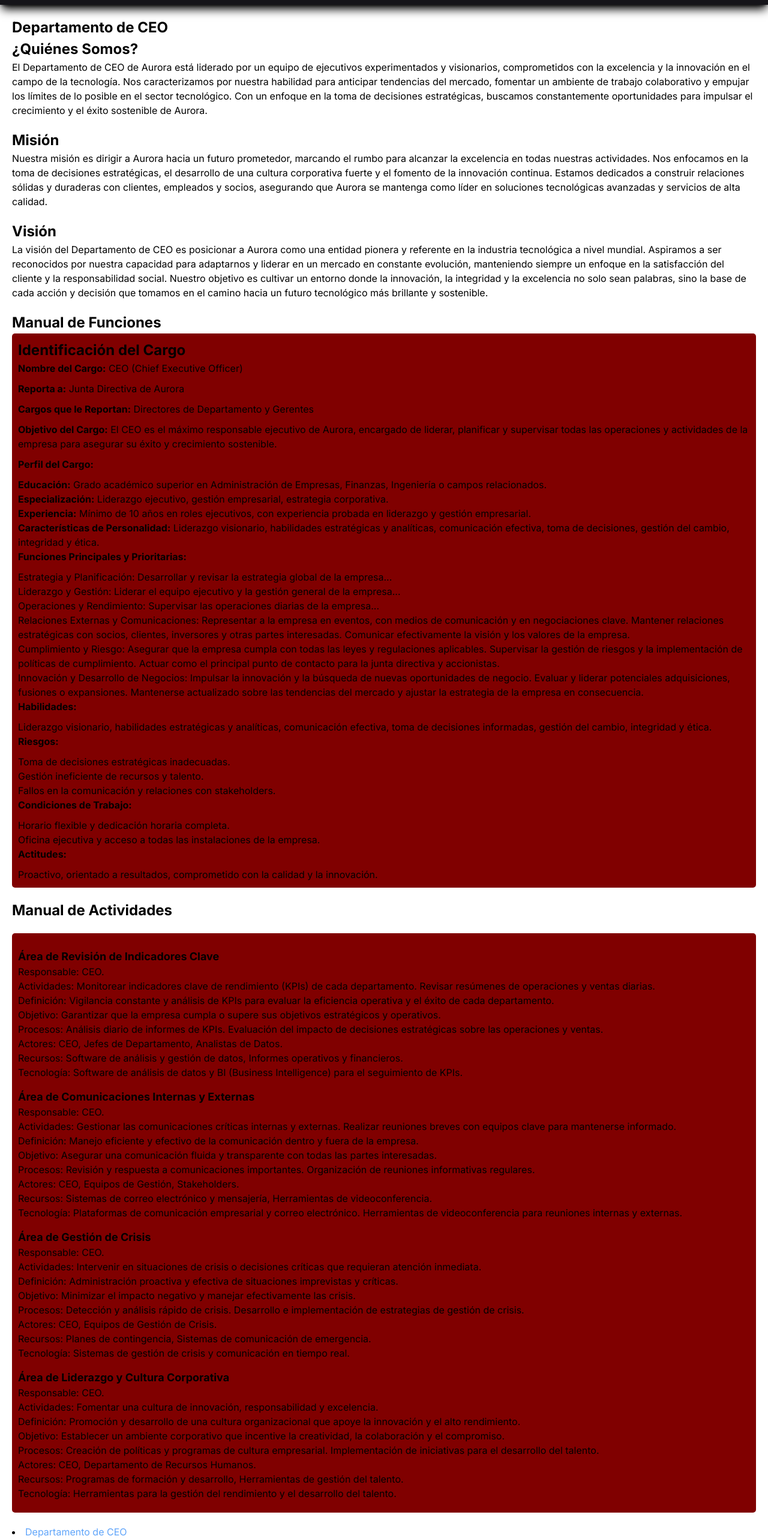
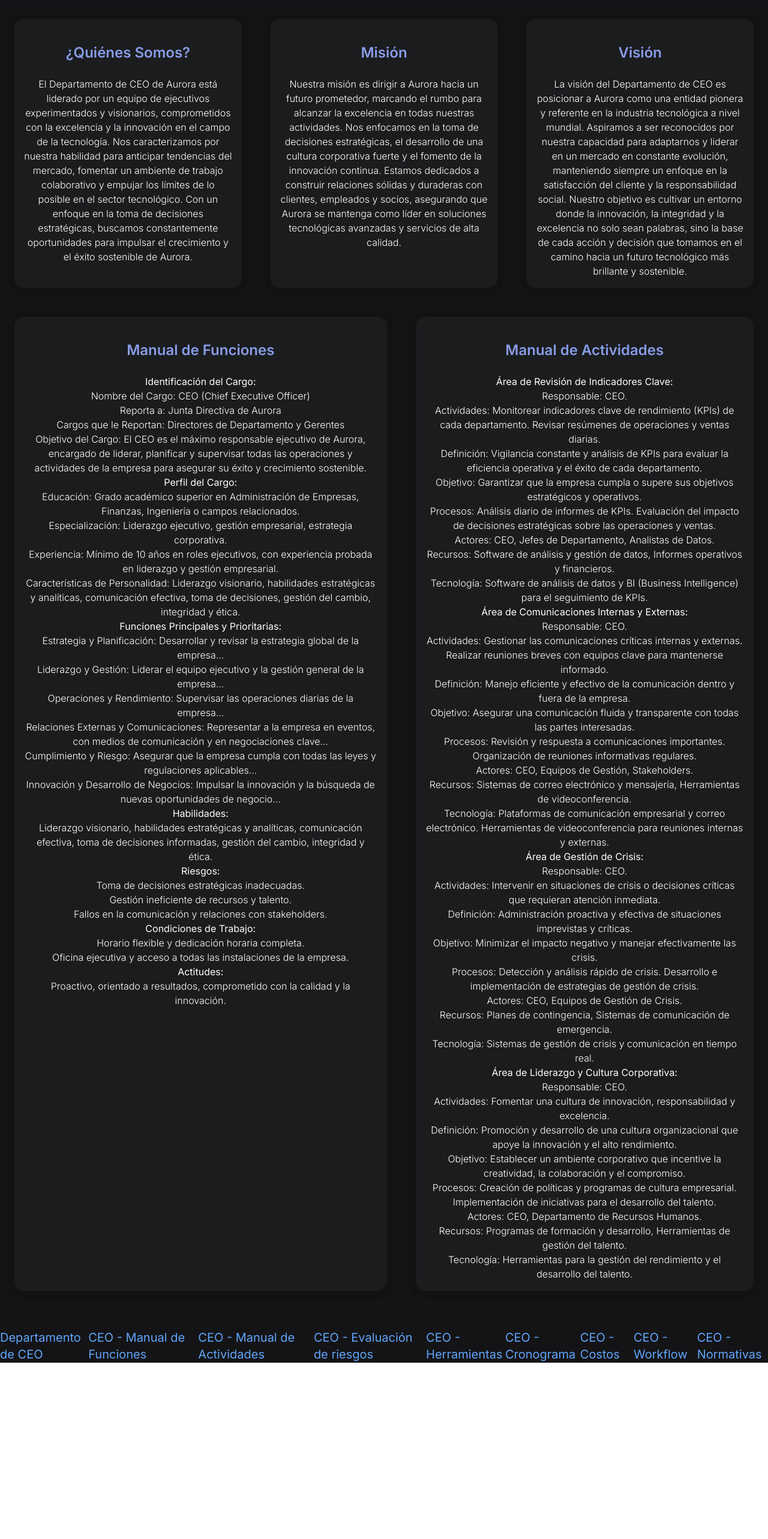
Before and after one commit to JZane21/aurora-bolivia, a Next.js app: page /departamentos/ceo in a window 1280 px wide. Shown: the part 80-2646 px from the top of the page at 60% size. After the commit the page ends 2352 px from the top, so only its background shows below. Built offline with nearby package versions, Linux system fonts and the light colour scheme.

Commit message:
Mejora estetica

```diff
--- a/src/app/departamentos/ceo/page.tsx
+++ b/src/app/departamentos/ceo/page.tsx
@@ -1,287 +1,245 @@
 import React from 'react';
+import Image from 'next/image';
+import ceoImage from '../../../assets/ceoImage.webp'; // Asegúrate de tener una imagen relevante aquí
 
 const CEOPage = () => {
-  const pageContainerStyle = {
-    padding: '20px',
-  };
+  return (
+    <div className="flex flex-col w-full h-full bg-[#141416]">
 
-  const sectionStyle = {
-    marginBottom: '20px',
-  };
-
-  const linkStyle = {
-    color: '#00BFFF',
-    textDecoration: 'none',
-  };
-
-  const titleStyle = {
-    fontSize: '24px',
-    fontWeight: 'bold',
-  };
-
-  const subtitleStyle = {
-    fontSize: '18px',
-    fontWeight: 'bold',
-    marginTop: '15px'
-  };
-
-  const contentStyle = {
-    marginBottom: '10px',
-  };
-
-  const manualStyle = {
-    backgroundColor: '#800000',
-    padding: '10px',
-    borderRadius: '5px'
-  };
-
-  const manualActivitiesStyle = {
-    backgroundColor: '#800000',
-    padding: '10px',
-    borderRadius: '5px',
-    marginTop: '20px',
-  };
-
-  return (
-    <div style={pageContainerStyle}>
-      <h2 style={titleStyle}>Departamento de CEO</h2>
-
+      {/* Secciones de Información */}
+      <div className="flex flex-row w-full">
         {/* Sección Quiénes Somos */}
-      <div style={sectionStyle}>
-        <h3 style={titleStyle}>¿Quiénes Somos?</h3>
-        <p style={contentStyle}>
+        <div className="flex flex-col bg-[#1B1C1E] rounded-3xl border-8 border-[#121213] shadow-md text-center items-center w-1/3 p-4 m-4">
+          <label className="text-[#889CE7] font-semibold text-2xl my-6">¿Quiénes Somos?</label>
+          <p className="text-white font-light">
             El Departamento de CEO de Aurora está liderado por un equipo de ejecutivos experimentados y
             visionarios, comprometidos con la excelencia y la innovación en el campo de la tecnología.
             Nos caracterizamos por nuestra habilidad para anticipar tendencias del mercado, fomentar un
             ambiente de trabajo colaborativo y empujar los límites de lo posible en el sector tecnológico.
-          Con un enfoque en la toma de decisiones estratégicas, buscamos constantemente oportunidades para
-          impulsar el crecimiento y el éxito sostenible de Aurora.
+            Con un enfoque en la toma de decisiones estratégicas, buscamos constantemente oportunidades
+            para impulsar el crecimiento y el éxito sostenible de Aurora.
           </p>
         </div>
 
         {/* Sección Misión */}
-      <div style={sectionStyle}>
-        <h3 style={titleStyle}>Misión</h3>
-        <p style={contentStyle}>
-          Nuestra misión es dirigir a Aurora hacia un futuro prometedor, marcando el rumbo para alcanzar
-          la excelencia en todas nuestras actividades. Nos enfocamos en la toma de decisiones estratégicas,
-          el desarrollo de una cultura corporativa fuerte y el fomento de la innovación continua. Estamos
-          dedicados a construir relaciones sólidas y duraderas con clientes, empleados y socios, asegurando
-          que Aurora se mantenga como líder en soluciones tecnológicas avanzadas y servicios de alta calidad.
+        <div className="flex flex-col bg-[#1B1C1E] rounded-3xl border-8 border-[#121213] shadow-md text-center items-center w-1/3 p-4 m-4">
+          <label className="text-[#889CE7] font-semibold text-2xl my-6">Misión</label>
+          <p className="text-white font-light">
+            Nuestra misión es dirigir a Aurora hacia un futuro prometedor, marcando el rumbo para
+            alcanzar la excelencia en todas nuestras actividades. Nos enfocamos en la toma de
+            decisiones estratégicas, el desarrollo de una cultura corporativa fuerte y el fomento
+            de la innovación continua. Estamos dedicados a construir relaciones sólidas y duraderas
+            con clientes, empleados y socios, asegurando que Aurora se mantenga como líder en
+            soluciones tecnológicas avanzadas y servicios de alta calidad.
           </p>
         </div>
 
         {/* Sección Visión */}
-      <div style={sectionStyle}>
-        <h3 style={titleStyle}>Visión</h3>
-        <p style={contentStyle}>
-          La visión del Departamento de CEO es posicionar a Aurora como una entidad pionera y referente en
-          la industria tecnológica a nivel mundial. Aspiramos a ser reconocidos por nuestra capacidad para
-          adaptarnos y liderar en un mercado en constante evolución, manteniendo siempre un enfoque en la
-          satisfacción del cliente y la responsabilidad social. Nuestro objetivo es cultivar un entorno donde
-          la innovación, la integridad y la excelencia no solo sean palabras, sino la base de cada acción y
-          decisión que tomamos en el camino hacia un futuro tecnológico más brillante y sostenible.
+        <div className="flex flex-col bg-[#1B1C1E] rounded-3xl border-8 border-[#121213] shadow-md text-center items-center w-1/3 p-4 m-4">
+          <label className="text-[#889CE7] font-semibold text-2xl my-6">Visión</label>
+          <p className="text-white font-light">
+            La visión del Departamento de CEO es posicionar a Aurora como una entidad pionera y
+            referente en la industria tecnológica a nivel mundial. Aspiramos a ser reconocidos
+            por nuestra capacidad para adaptarnos y liderar en un mercado en constante evolución,
+            manteniendo siempre un enfoque en la satisfacción del cliente y la responsabilidad
+            social. Nuestro objetivo es cultivar un entorno donde la innovación, la integridad y
+            la excelencia no solo sean palabras, sino la base de cada acción y decisión que tomamos
+            en el camino hacia un futuro tecnológico más brillante y sostenible.
           </p>
+        </div>
       </div>
 
       {/* Sección Manual de Funciones */}
-       <div style={sectionStyle}>
-        <h3 style={titleStyle}>Manual de Funciones</h3>
-        <div style={manualStyle}>
-          <h4 style={titleStyle}>Identificación del Cargo</h4>
-          <p style={contentStyle}><strong>Nombre del Cargo:</strong> CEO (Chief Executive Officer)</p>
-          <p style={contentStyle}><strong>Reporta a:</strong> Junta Directiva de Aurora</p>
-          <p style={contentStyle}><strong>Cargos que le Reportan:</strong> Directores de Departamento y Gerentes</p>
-          <p style={contentStyle}><strong>Objetivo del Cargo:</strong> El CEO es el máximo responsable ejecutivo de Aurora, encargado de liderar, planificar y supervisar todas las operaciones y actividades de la empresa para asegurar su éxito y crecimiento sostenible.</p>
-          <p style={contentStyle}><strong>Perfil del Cargo:</strong></p>
+      <div className="flex flex-row w-full">
+        <div className="flex flex-col bg-[#1B1C1E] rounded-3xl border-8 border-[#121213] shadow-md text-center items-center w-full p-4 m-4">
+          <label className="text-[#889CE7] font-semibold text-2xl my-6">Manual de Funciones</label>
+          <div className="text-white font-light">
+            <p><strong>Identificación del Cargo:</strong></p>
             <ul>
-            <li><strong>Educación:</strong> Grado académico superior en Administración de Empresas, Finanzas, Ingeniería o campos relacionados.</li>
-            <li><strong>Especialización:</strong> Liderazgo ejecutivo, gestión empresarial, estrategia corporativa.</li>
-            <li><strong>Experiencia:</strong> Mínimo de 10 años en roles ejecutivos, con experiencia probada en liderazgo y gestión empresarial.</li>
-            <li><strong>Características de Personalidad:</strong> Liderazgo visionario, habilidades estratégicas y analíticas, comunicación efectiva, toma de decisiones, gestión del cambio, integridad y ética.</li>
+              <li>Nombre del Cargo: CEO (Chief Executive Officer)</li>
+              <li>Reporta a: Junta Directiva de Aurora</li>
+              <li>Cargos que le Reportan: Directores de Departamento y Gerentes</li>
+              <li>Objetivo del Cargo: El CEO es el máximo responsable ejecutivo de Aurora, encargado de liderar, planificar y supervisar todas las operaciones y actividades de la empresa para asegurar su éxito y crecimiento sostenible.</li>
             </ul>
-          <p style={contentStyle}><strong>Funciones Principales y Prioritarias:</strong></p>
+
+            <p><strong>Perfil del Cargo:</strong></p>
+            <ul>
+              <li>Educación: Grado académico superior en Administración de Empresas, Finanzas, Ingeniería o campos relacionados.</li>
+              <li>Especialización: Liderazgo ejecutivo, gestión empresarial, estrategia corporativa.</li>
+              <li>Experiencia: Mínimo de 10 años en roles ejecutivos, con experiencia probada en liderazgo y gestión empresarial.</li>
+              <li>Características de Personalidad: Liderazgo visionario, habilidades estratégicas y analíticas, comunicación efectiva, toma de decisiones, gestión del cambio, integridad y ética.</li>
+            </ul>
+
+            <p><strong>Funciones Principales y Prioritarias:</strong></p>
             <ul>
               <li>Estrategia y Planificación: Desarrollar y revisar la estrategia global de la empresa...</li>
               <li>Liderazgo y Gestión: Liderar el equipo ejecutivo y la gestión general de la empresa...</li>
               <li>Operaciones y Rendimiento: Supervisar las operaciones diarias de la empresa...</li>
-            <li>Relaciones Externas y Comunicaciones: Representar a la empresa en eventos, con medios de comunicación y en negociaciones clave. Mantener relaciones estratégicas con socios, clientes, inversores y otras partes interesadas. Comunicar efectivamente la visión y los valores de la empresa.</li>
-          <li>Cumplimiento y Riesgo: Asegurar que la empresa cumpla con todas las leyes y regulaciones aplicables. Supervisar la gestión de riesgos y la implementación de políticas de cumplimiento. Actuar como el principal punto de contacto para la junta directiva y accionistas.</li>
-          <li>Innovación y Desarrollo de Negocios: Impulsar la innovación y la búsqueda de nuevas oportunidades de negocio. Evaluar y liderar potenciales adquisiciones, fusiones o expansiones. Mantenerse actualizado sobre las tendencias del mercado y ajustar la estrategia de la empresa en consecuencia.</li>
+              <li>Relaciones Externas y Comunicaciones: Representar a la empresa en eventos, con medios de comunicación y en negociaciones clave...</li>
+              <li>Cumplimiento y Riesgo: Asegurar que la empresa cumpla con todas las leyes y regulaciones aplicables...</li>
+              <li>Innovación y Desarrollo de Negocios: Impulsar la innovación y la búsqueda de nuevas oportunidades de negocio...</li>
+            </ul>
 
-          <p style={contentStyle}><strong>Habilidades:</strong></p>
+            <p><strong>Habilidades:</strong></p>
             <ul>
               <li>Liderazgo visionario, habilidades estratégicas y analíticas, comunicación efectiva, toma de decisiones informadas, gestión del cambio, integridad y ética.</li>
             </ul>
 
-          <p style={contentStyle}><strong>Riesgos:</strong></p>
+            <p><strong>Riesgos:</strong></p>
             <ul>
               <li>Toma de decisiones estratégicas inadecuadas.</li>
               <li>Gestión ineficiente de recursos y talento.</li>
               <li>Fallos en la comunicación y relaciones con stakeholders.</li>
             </ul>
 
-          <p style={contentStyle}><strong>Condiciones de Trabajo:</strong></p>
+            <p><strong>Condiciones de Trabajo:</strong></p>
             <ul>
               <li>Horario flexible y dedicación horaria completa.</li>
               <li>Oficina ejecutiva y acceso a todas las instalaciones de la empresa.</li>
             </ul>
 
-          <p style={contentStyle}><strong>Actitudes:</strong></p>
+            <p><strong>Actitudes:</strong></p>
             <ul>
               <li>Proactivo, orientado a resultados, comprometido con la calidad y la innovación.</li>
-          </ul>
             </ul>
           </div>
         </div>
 
         {/* Sección Manual de Actividades */}
-      <div style={sectionStyle}>
-        <h3 style={titleStyle}>Manual de Actividades</h3>
-        <div style={manualActivitiesStyle}>
+      <div className="flex flex-row w-full">
+        <div className="flex flex-col bg-[#1B1C1E] rounded-3xl border-8 border-[#121213] shadow-md text-center items-center w-full p-4 m-4">
+          <label className="text-[#889CE7] font-semibold text-2xl my-6">Manual de Actividades</label>
+          <div className="text-white font-light">
             {/* Área de Revisión de Indicadores Clave */}
-          <h4 style={subtitleStyle}>Área de Revisión de Indicadores Clave</h4>
-          <p style={contentStyle}>
-            Responsable: CEO.<br />
-            Actividades: Monitorear indicadores clave de rendimiento (KPIs) de cada departamento. Revisar resúmenes de operaciones y ventas diarias.<br />
-            Definición: Vigilancia constante y análisis de KPIs para evaluar la eficiencia operativa y el éxito de cada departamento.<br />
-            Objetivo: Garantizar que la empresa cumpla o supere sus objetivos estratégicos y operativos.<br />
-            Procesos: Análisis diario de informes de KPIs. Evaluación del impacto de decisiones estratégicas sobre las operaciones y ventas.<br />
-            Actores: CEO, Jefes de Departamento, Analistas de Datos.<br />
-            Recursos: Software de análisis y gestión de datos, Informes operativos y financieros.<br />
-            Tecnología: Software de análisis de datos y BI (Business Intelligence) para el seguimiento de KPIs.
-          </p>
+            <p><strong>Área de Revisión de Indicadores Clave:</strong></p>
+            <ul>
+              <li>Responsable: CEO.</li>
+              <li>Actividades: Monitorear indicadores clave de rendimiento (KPIs) de cada departamento. Revisar resúmenes de operaciones y ventas diarias.</li>
+              <li>Definición: Vigilancia constante y análisis de KPIs para evaluar la eficiencia operativa y el éxito de cada departamento.</li>
+              <li>Objetivo: Garantizar que la empresa cumpla o supere sus objetivos estratégicos y operativos.</li>
+              <li>Procesos: Análisis diario de informes de KPIs. Evaluación del impacto de decisiones estratégicas sobre las operaciones y ventas.</li>
+              <li>Actores: CEO, Jefes de Departamento, Analistas de Datos.</li>
+              <li>Recursos: Software de análisis y gestión de datos, Informes operativos y financieros.</li>
+              <li>Tecnología: Software de análisis de datos y BI (Business Intelligence) para el seguimiento de KPIs.</li>
+            </ul>
 
             {/* Área de Comunicaciones Internas y Externas */}
-          <h4 style={subtitleStyle}>Área de Comunicaciones Internas y Externas</h4>
-          <p style={contentStyle}>
-            Responsable: CEO.<br />
-            Actividades: Gestionar las comunicaciones críticas internas y externas. Realizar reuniones breves con equipos clave para mantenerse informado.<br />
-            Definición: Manejo eficiente y efectivo de la comunicación dentro y fuera de la empresa.<br />
-            Objetivo: Asegurar una comunicación fluida y transparente con todas las partes interesadas.<br />
-            Procesos: Revisión y respuesta a comunicaciones importantes. Organización de reuniones informativas regulares.<br />
-            Actores: CEO, Equipos de Gestión, Stakeholders.<br />
-            Recursos: Sistemas de correo electrónico y mensajería, Herramientas de videoconferencia.<br />
-            Tecnología: Plataformas de comunicación empresarial y correo electrónico. Herramientas de videoconferencia para reuniones internas y externas.
-          </p>
+            <p><strong>Área de Comunicaciones Internas y Externas:</strong></p>
+            <ul>
+              <li>Responsable: CEO.</li>
+              <li>Actividades: Gestionar las comunicaciones críticas internas y externas. Realizar reuniones breves con equipos clave para mantenerse informado.</li>
+              <li>Definición: Manejo eficiente y efectivo de la comunicación dentro y fuera de la empresa.</li>
+              <li>Objetivo: Asegurar una comunicación fluida y transparente con todas las partes interesadas.</li>
+              <li>Procesos: Revisión y respuesta a comunicaciones importantes. Organización de reuniones informativas regulares.</li>
+              <li>Actores: CEO, Equipos de Gestión, Stakeholders.</li>
+              <li>Recursos: Sistemas de correo electrónico y mensajería, Herramientas de videoconferencia.</li>
+              <li>Tecnología: Plataformas de comunicación empresarial y correo electrónico. Herramientas de videoconferencia para reuniones internas y externas.</li>
+            </ul>
 
             {/* Área de Gestión de Crisis */}
-          <h4 style={subtitleStyle}>Área de Gestión de Crisis</h4>
-          <p style={contentStyle}>
-            Responsable: CEO.<br />
-            Actividades: Intervenir en situaciones de crisis o decisiones críticas que requieran atención inmediata.<br />
-            Definición: Administración proactiva y efectiva de situaciones imprevistas y críticas.<br />
-            Objetivo: Minimizar el impacto negativo y manejar efectivamente las crisis.<br />
-            Procesos: Detección y análisis rápido de crisis. Desarrollo e implementación de estrategias de gestión de crisis.<br />
-            Actores: CEO, Equipos de Gestión de Crisis.<br />
-            Recursos: Planes de contingencia, Sistemas de comunicación de emergencia.<br />
-            Tecnología: Sistemas de gestión de crisis y comunicación en tiempo real.
-          </p>
+            <p><strong>Área de Gestión de Crisis:</strong></p>
+            <ul>
+              <li>Responsable: CEO.</li>
+              <li>Actividades: Intervenir en situaciones de crisis o decisiones críticas que requieran atención inmediata.</li>
+              <li>Definición: Administración proactiva y efectiva de situaciones imprevistas y críticas.</li>
+              <li>Objetivo: Minimizar el impacto negativo y manejar efectivamente las crisis.</li>
+              <li>Procesos: Detección y análisis rápido de crisis. Desarrollo e implementación de estrategias de gestión de crisis.</li>
+              <li>Actores: CEO, Equipos de Gestión de Crisis.</li>
+              <li>Recursos: Planes de contingencia, Sistemas de comunicación de emergencia.</li>
+              <li>Tecnología: Sistemas de gestión de crisis y comunicación en tiempo real.</li>
+            </ul>
 
             {/* Área de Liderazgo y Cultura Corporativa */}
-          <h4 style={subtitleStyle}>Área de Liderazgo y Cultura Corporativa</h4>
-          <p style={contentStyle}>
-            Responsable: CEO.<br />
-            Actividades: Fomentar una cultura de innovación, responsabilidad y excelencia.<br />
-            Definición: Promoción y desarrollo de una cultura organizacional que apoye la innovación y el alto rendimiento.<br />
-            Objetivo: Establecer un ambiente corporativo que incentive la creatividad, la colaboración y el compromiso.<br />
-            Procesos: Creación de políticas y programas de cultura empresarial. Implementación de iniciativas para el desarrollo del talento.<br />
-            Actores: CEO, Departamento de Recursos Humanos.<br />
-            Recursos: Programas de formación y desarrollo, Herramientas de gestión del talento.<br />
-            Tecnología: Herramientas para la gestión del rendimiento y el desarrollo del talento.
-          </p>
+            <p><strong>Área de Liderazgo y Cultura Corporativa:</strong></p>
+            <ul>
+              <li>Responsable: CEO.</li>
+              <li>Actividades: Fomentar una cultura de innovación, responsabilidad y excelencia.</li>
+              <li>Definición: Promoción y desarrollo de una cultura organizacional que apoye la innovación y el alto rendimiento.</li>
+              <li>Objetivo: Establecer un ambiente corporativo que incentive la creatividad, la colaboración y el compromiso.</li>
+              <li>Procesos: Creación de políticas y programas de cultura empresarial. Implementación de iniciativas para el desarrollo del talento.</li>
+              <li>Actores: CEO, Departamento de Recursos Humanos.</li>
+              <li>Recursos: Programas de formación y desarrollo, Herramientas de gestión del talento.</li>
+              <li>Tecnología: Herramientas para la gestión del rendimiento y el desarrollo del talento.</li>
+            </ul>
           </div>
         </div>
-      <li>
+      </div>
+      </div>
+    {/* Sección de Enlaces */}
+    <div className="flex flex-row w-full justify-around mt-10">
         <a
-              className="text-blue-400 hover:font-semibold hover:text-blue-800"
+          className="text-blue-400 hover:font-semibold hover:text-blue-800 text-xl"
           href="https://docs.google.com/document/d/1z9wS-carotVw3NhLfV9MELFZuVYzO8zgqSFRr0t0x8U/edit?usp=sharing"
           target="_blank"
           rel="noopener noreferrer"
         >
           Departamento de CEO
         </a>
-        </li>
-      <li>
         <a
-              className="text-blue-400 hover:font-semibold hover:text-blue-800"
+          className="text-blue-400 hover:font-semibold hover:text-blue-800 text-xl"
           href="https://docs.google.com/document/d/1Pfr-HCyRPkqWw0N2KwgOffma_HQDQmdQwp0p5r8A7TU/edit?usp=sharing"
           target="_blank"
           rel="noopener noreferrer"
         >
           CEO - Manual de Funciones
         </a>
-        </li>
-      <li>
         <a
-              className="text-blue-400 hover:font-semibold hover:text-blue-800"
+          className="text-blue-400 hover:font-semibold hover:text-blue-800 text-xl"
           href="https://docs.google.com/document/d/1foYyuX_rTVShqzdN5coKE2S3Sy8mDwyb73Jt98JGyow/edit?usp=sharing"
           target="_blank"
           rel="noopener noreferrer"
         >
           CEO - Manual de Actividades
         </a>
-        </li>
-      <li>
         <a
-              className="text-blue-400 hover:font-semibold hover:text-blue-800"
+          className="text-blue-400 hover:font-semibold hover:text-blue-800 text-xl"
           href="https://docs.google.com/document/d/1GqLfjyWsxpeTN-PmMljnU-9dOLOlTpv-WezZ7Une1Eo/edit?usp=sharing"
           target="_blank"
           rel="noopener noreferrer"
         >
           CEO - Evaluación de riesgos
         </a>
-        </li>
-      <li>
         <a
-              className="text-blue-400 hover:font-semibold hover:text-blue-800"
+          className="text-blue-400 hover:font-semibold hover:text-blue-800 text-xl"
           href="https://docs.google.com/document/d/17KX0ZOzhyrGGZ3kGU4kKu3c2HgwozH53N6_GdwPKIB4/edit?usp=sharing"
           target="_blank"
           rel="noopener noreferrer"
         >
           CEO - Herramientas
         </a>
-        </li>
-      <li>
         <a
-              className="text-blue-400 hover:font-semibold hover:text-blue-800"
+          className="text-blue-400 hover:font-semibold hover:text-blue-800 text-xl"
           href="https://trello.com/b/Kx8sNYCV/ceo-cronograma"
           target="_blank"
           rel="noopener noreferrer"
         >
           CEO - Cronograma
         </a>
-        </li>
-      <li>
         <a
-              className="text-blue-400 hover:font-semibold hover:text-blue-800"
+          className="text-blue-400 hover:font-semibold hover:text-blue-800 text-xl"
           href="https://docs.google.com/spreadsheets/d/1bdThmcf_vbSsM3dqbymmOrfD5XC7k6IsZgkkHq07KWc/edit?usp=sharing"
           target="_blank"
           rel="noopener noreferrer"
         >
           CEO - Costos
         </a>
-        </li>
-      <li>
         <a
-              className="text-blue-400 hover:font-semibold hover:text-blue-800"
+          className="text-blue-400 hover:font-semibold hover:text-blue-800 text-xl"
           href="https://drive.google.com/file/d/1oMezlpwZ2xfUp2UHGs4ZODj9BwCb4PaB/view?usp=sharing"
           target="_blank"
           rel="noopener noreferrer"
         >
           CEO - Workflow
         </a>
-        </li>
-      <li>
         <a
-              className="text-blue-400 hover:font-semibold hover:text-blue-800"
+          className="text-blue-400 hover:font-semibold hover:text-blue-800 text-xl"
           href="https://docs.google.com/document/d/1oBXUzH8PP7p7kciqSp5A63IVDkH_zFRYDj_DXYtbrCE/edit?usp=sharing"
           target="_blank"
           rel="noopener noreferrer"
         >
           CEO - Normativas
         </a>
-        </li>
+        </div>
         </div>
   );
 };
```
Lines whose indentation alone changed are shown as unchanged.
